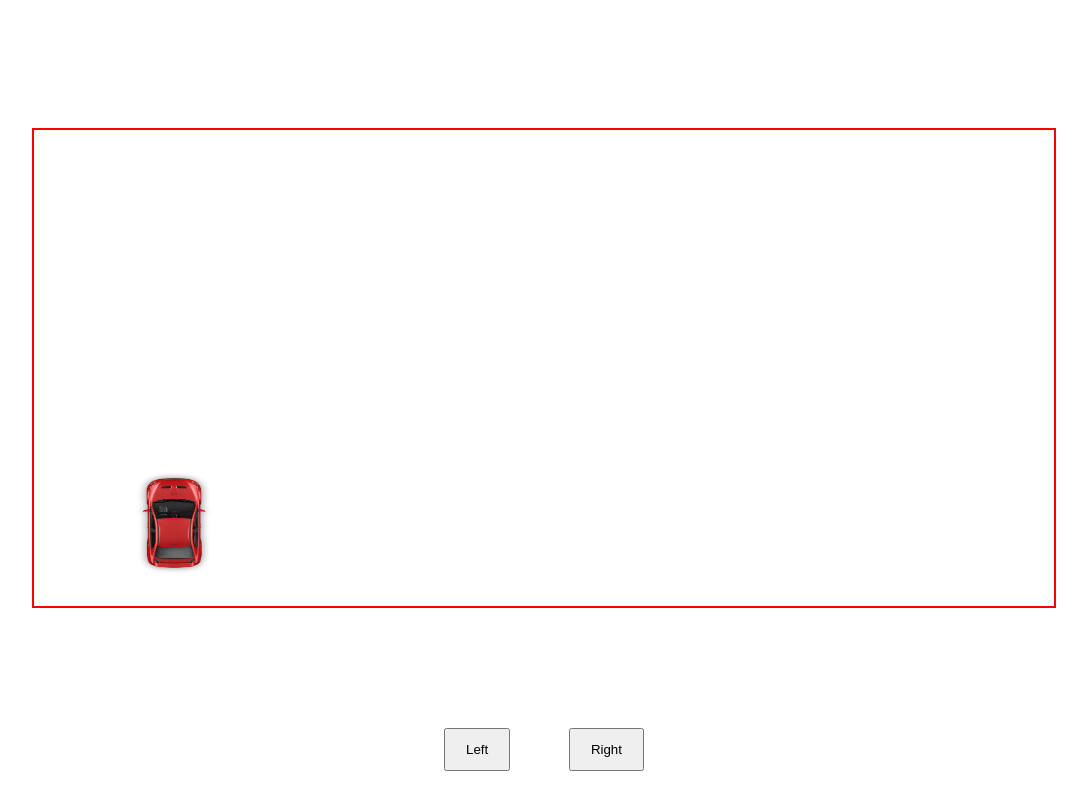
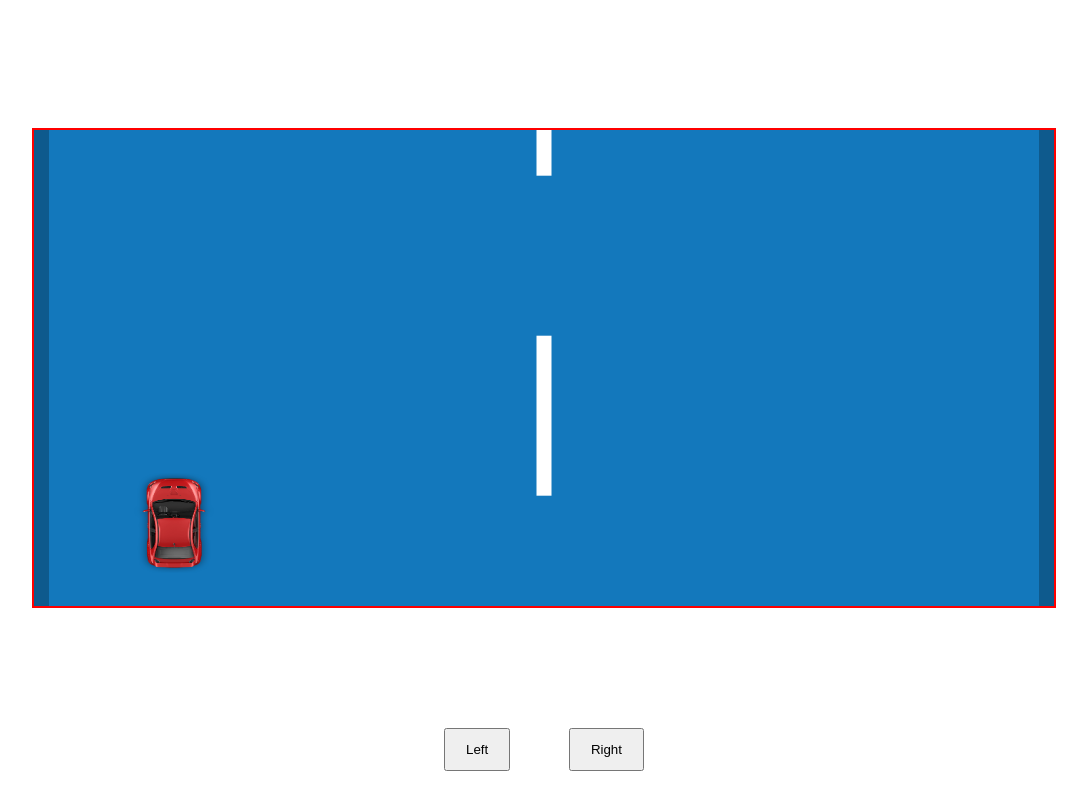
Before and after one commit to OWAISIDRISI53/Car-Game, a plain HTML site: page index.html in a window 1280 px wide. Shown: the whole page, without its empty margins (96-1183 px from the left). Drawn offline with Linux system fonts and the light colour scheme.

Commit message:
Update index.html

```diff
--- a/index.html
+++ b/index.html
@@ -19,13 +19,13 @@
   <div class="gamePlay">
 
     <div class="game">
+      <div class="runway"></div>
       <div id="blueCar" class="comp">
         <img src="blue.png" alt="/blue.png">
       </div>
       <div id="car" class="car">
         <img src= "kisspng-car-door-car-seat-top-view-motor-vehicle-red-car-top-view-5b5593dc11fcf6.4555093815323350680737.png" alt="/mycar.png">
       </div>
-
     </div>
 
     <div class="navi">
```
